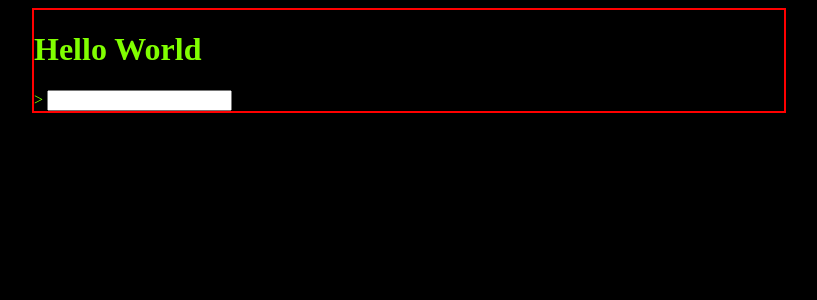
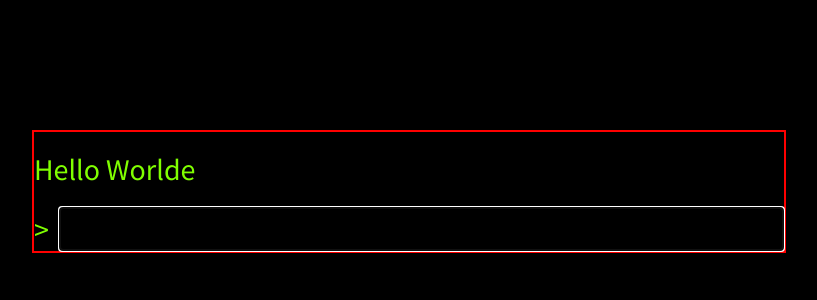
Before and after one commit to amerre/Terminal, a Vue app: page / in a window 1280 px wide. Shown: the top 300 px of the page, without its empty margins (231-1048 px from the left). Built offline with nearby package versions, Linux system fonts and the light colour scheme.

Commit message:
:construction: Building displaying basics

```diff
--- a/src/App.vue
+++ b/src/App.vue
@@ -1,6 +1,5 @@
 <template>
   <div id="app">
-    <h1>Hello World</h1>
     <Input/>
   </div>
 </template>
--- a/src/assets/styles/main.scss
+++ b/src/assets/styles/main.scss
@@ -1,10 +1 @@
-body,
-html {
-  background-color: black;
-  color: rgb(128, 255, 0);
-}
-#app {
-  border: 2px solid red;
-  width: 750px;
-  margin: auto;
-}
+@import "./scss/global.scss";
--- /dev/null
+++ b/src/assets/styles/scss/global.scss
@@ -0,0 +1,27 @@
+body,
+html,
+input {
+  background-color: black;
+  color: rgb(128, 255, 0);
+  font-family: "Source Sans Pro", sans-serif;
+}
+#app {
+  width: 750px;
+  margin: 130px auto auto auto;
+  border: 2px solid red;
+}
+p,
+span,
+input {
+  font-size: 30px;
+  line-height: 15px;
+}
+.input {
+  display: grid;
+  grid-template-columns: auto 1fr;
+  grid-gap: 10px;
+}
+#inputSign {
+  display: flex;
+  align-items: center;
+}
--- a/src/components/Input.vue
+++ b/src/components/Input.vue
@@ -1,10 +1,26 @@
 <template>
-  <span>
-    >
-    <input type="text">
-  </span>
+  <div>
+    <p v-for="lines in display" v-bind:key="lines">{{ lines }}</p>
+    <span class="input">
+      <span id="inputSign">></span>
+      <input type="text" v-model="input" @keydown.enter="submit" autofocus>
+    </span>
+  </div>
 </template>
 
 <script>
-export default {};
+export default {
+  data() {
+    return {
+      input: "",
+      display: ["Hello Worlde"]
+    };
+  },
+  methods: {
+    submit() {
+      this.display.push(this.input);
+      this.input = "";
+    }
+  }
+};
 </script>
```
